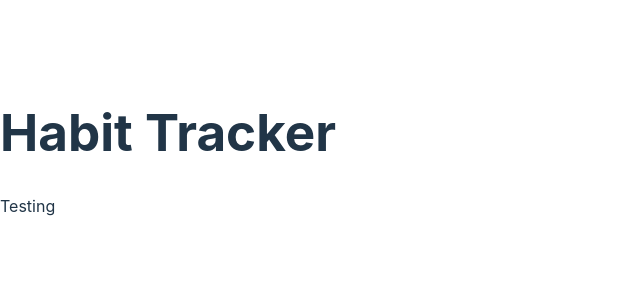
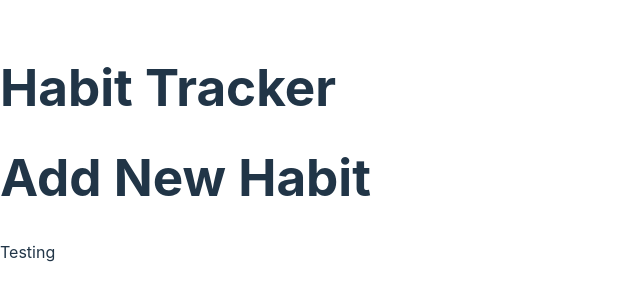
Before and after one commit to ahgeak/habit_tracker, a React (Vite) app in the folder client/: page / in a window 1280 px wide. Shown: the part 248-548 px from the top of the page, without its empty margins (0-640 px from the left). Built offline with nearby package versions, Linux system fonts and the light colour scheme.

Commit message:
connected CreateHabit to home.jsx

```diff
--- a/client/src/pages/home.jsx
+++ b/client/src/pages/home.jsx
@@ -1,7 +1,10 @@
+import CreateHabit from "../components/CreateHabit";
+
 const Home = () => {
   return (
     <div>
         {/* elements that I will display */}
+        <CreateHabit />
         <p>Testing</p>
     </div>
     );
```
